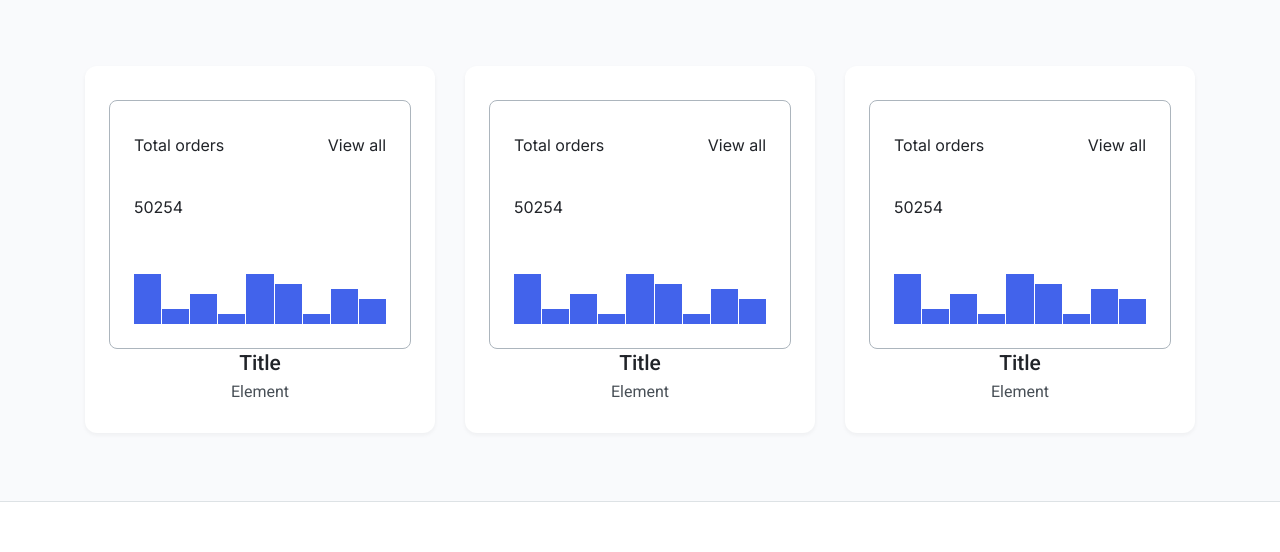
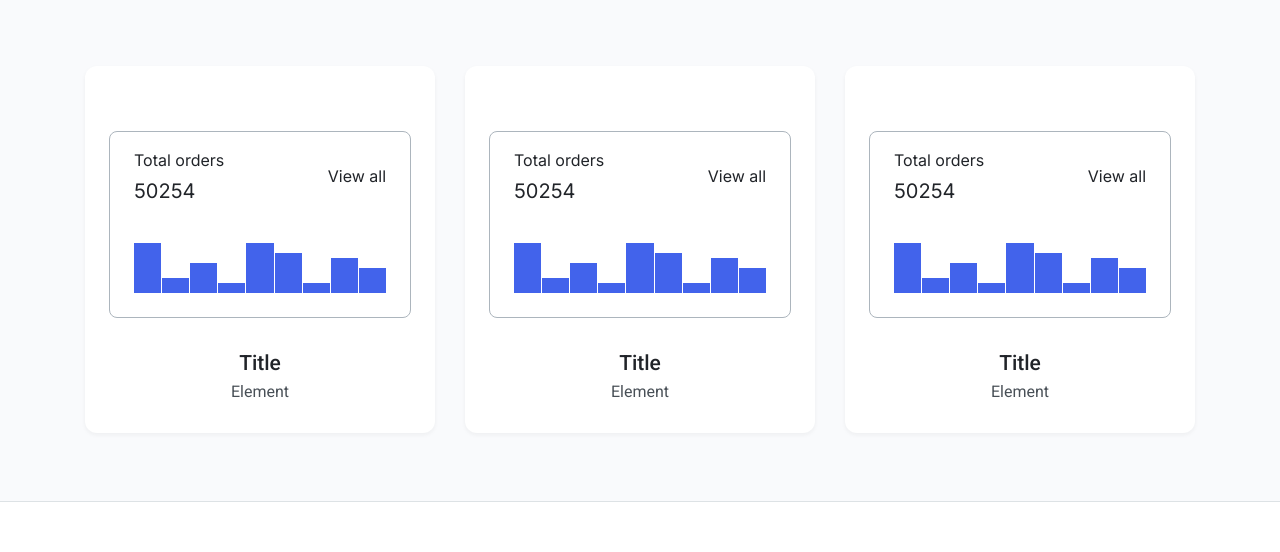
Before and after one commit to js-tasks-ru/htmlcss-20220811_konstantin87, a website: page index.html in a window 1280 px wide. Shown: the part 67-619 px from the top of the page. Drawn offline with Linux system fonts and the light colour scheme.

Commit message:
04-03-layout: delete redundant wrappers; fix class names

```diff
--- a/components/collection/collection.css
+++ b/components/collection/collection.css
@@ -18,5 +18,7 @@
 .collection__item {
   display: flex;
   height: 367px;
+  max-height: 367px;
+  max-width: 350px;
   width: 350px;
 }
--- a/index.html
+++ b/index.html
@@ -15,14 +15,74 @@
       </header>
       <main class="collection">
         <div class="collection__inner-container">
-          <div class="collection__item">
-            <a class="card" href="#">
+          <a class="card collection__item" href="#">
             <div class="card__preview">
               <div class="histogram">
                 <div class="histogram__header">
                   <div class="histogram__header-left-column">
-                      <p class="histogram_title">Total orders</p>
-                      <p class="histogram_subtitle">50254</p>
+                    <p class="histogram__title">Total orders</p>
+                    <p class="histogram__subtitle">50254</p>
+                  </div>
+                  <div>
+                    <p class="histogram__link">View all</p>
+                  </div>
+                </div>
+                <div class="histogram__bars">
+                  <div class="histogram__bar histogram__bar_100"></div>
+                  <div class="histogram__bar histogram__bar_30"></div>
+                  <div class="histogram__bar histogram__bar_60"></div>
+                  <div class="histogram__bar histogram__bar_20"></div>
+                  <div class="histogram__bar histogram__bar_100"></div>
+                  <div class="histogram__bar histogram__bar_80"></div>
+                  <div class="histogram__bar histogram__bar_20"></div>
+                  <div class="histogram__bar histogram__bar_70"></div>
+                  <div class="histogram__bar histogram__bar_50"></div>
+                </div>
+              </div>
+            </div>
+            <div class="card__text-group">
+              <h3 class="card__title">Title</h3>
+              <p class="card__subtitle">Element</p>
+            </div>
+          </a>
+          <a class="card collection__item" href="#">
+            <div class="card__preview">
+              <div class="histogram">
+                <div class="histogram__header">
+                  <div class="histogram__header-left-column">
+                    <p class="histogram__title">Total orders</p>
+                    <p class="histogram__subtitle">50254</p>
+                  </div>
+                  <div>
+                    <p class="histogram__link">View all</p>
+                  </div>
+                </div>
+                <div class="histogram__bars">
+                  <div class="histogram__bar histogram__bar_100"></div>
+                  <div class="histogram__bar histogram__bar_30"></div>
+                  <div class="histogram__bar histogram__bar_60"></div>
+                  <div class="histogram__bar histogram__bar_20"></div>
+                  <div class="histogram__bar histogram__bar_100"></div>
+                  <div class="histogram__bar histogram__bar_80"></div>
+                  <div class="histogram__bar histogram__bar_20"></div>
+                  <div class="histogram__bar histogram__bar_70"></div>
+                  <div class="histogram__bar histogram__bar_50"></div>
+                </div>
+              </div>
+            </div>
+            <div class="card__text-group">
+              <h3 class="card__title">Title</h3>
+              <p class="card__subtitle">Element</p>
+            </div>
+          </a>
+
+          <a class="card collection__item" href="#">
+            <div class="card__preview">
+              <div class="histogram">
+                <div class="histogram__header">
+                  <div class="histogram__header-left-column">
+                    <p class="histogram__title">Total orders</p>
+                    <p class="histogram__subtitle">50254</p>
                   </div>
                   <div>
                     <p class="histogram__link">View all</p>
@@ -47,71 +107,6 @@
             </div>
           </a>
         </div>
-          <div class="collection__item">
-            <a class="card" href="#">
-              <div class="card__preview">
-                <div class="histogram">
-                  <div class="histogram__header">
-                    <div class="histogram__header-left-column">
-                      <p class="histogram_title">Total orders</p>
-                      <p class="histogram_subtitle">50254</p>
-                    </div>
-                    <div>
-                      <p class="histogram__link">View all</p>
-                    </div>
-                  </div>
-                  <div class="histogram__bars">
-                    <div class="histogram__bar histogram__bar_100"></div>
-                    <div class="histogram__bar histogram__bar_30"></div>
-                    <div class="histogram__bar histogram__bar_60"></div>
-                    <div class="histogram__bar histogram__bar_20"></div>
-                    <div class="histogram__bar histogram__bar_100"></div>
-                    <div class="histogram__bar histogram__bar_80"></div>
-                    <div class="histogram__bar histogram__bar_20"></div>
-                    <div class="histogram__bar histogram__bar_70"></div>
-                    <div class="histogram__bar histogram__bar_50"></div>
-                  </div>
-                </div>
-              </div>
-              <div class="card__text-group">
-                <h3 class="card__title">Title</h3>
-                <p class="card__subtitle">Element</p>
-              </div>
-            </a>
-          </div>
-          <div class="collection__item">
-            <a class="card" href="#">
-              <div class="card__preview">
-                <div class="histogram">
-                  <div class="histogram__header">
-                    <div class="histogram__header-left-column">
-                      <p class="histogram_title">Total orders</p>
-                      <p class="histogram_subtitle">50254</p>
-                    </div>
-                    <div>
-                      <p class="histogram__link">View all</p>
-                    </div>
-                  </div>
-                  <div class="histogram__bars">
-                    <div class="histogram__bar histogram__bar_100"></div>
-                    <div class="histogram__bar histogram__bar_30"></div>
-                    <div class="histogram__bar histogram__bar_60"></div>
-                    <div class="histogram__bar histogram__bar_20"></div>
-                    <div class="histogram__bar histogram__bar_100"></div>
-                    <div class="histogram__bar histogram__bar_80"></div>
-                    <div class="histogram__bar histogram__bar_20"></div>
-                    <div class="histogram__bar histogram__bar_70"></div>
-                    <div class="histogram__bar histogram__bar_50"></div>
-                  </div>
-                </div>
-              </div>
-              <div class="card__text-group">
-                <h3 class="card__title">Title</h3>
-                <p class="card__subtitle">Element</p>
-              </div>
-            </a>
-          </div>
-        </div>
       </main>
       <footer class="footer">
         <div class="container">
```
Lines whose indentation alone changed are shown as unchanged.
